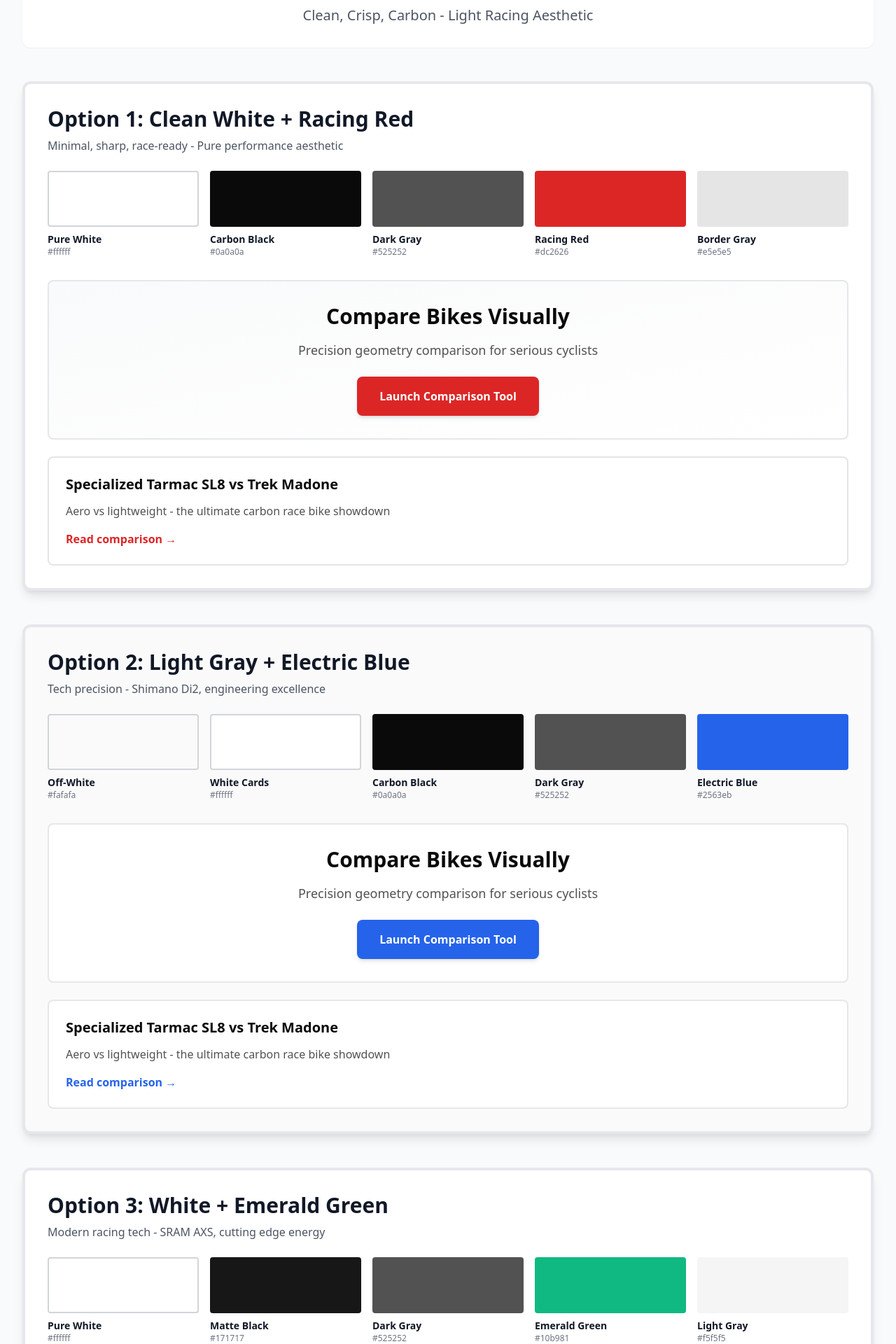
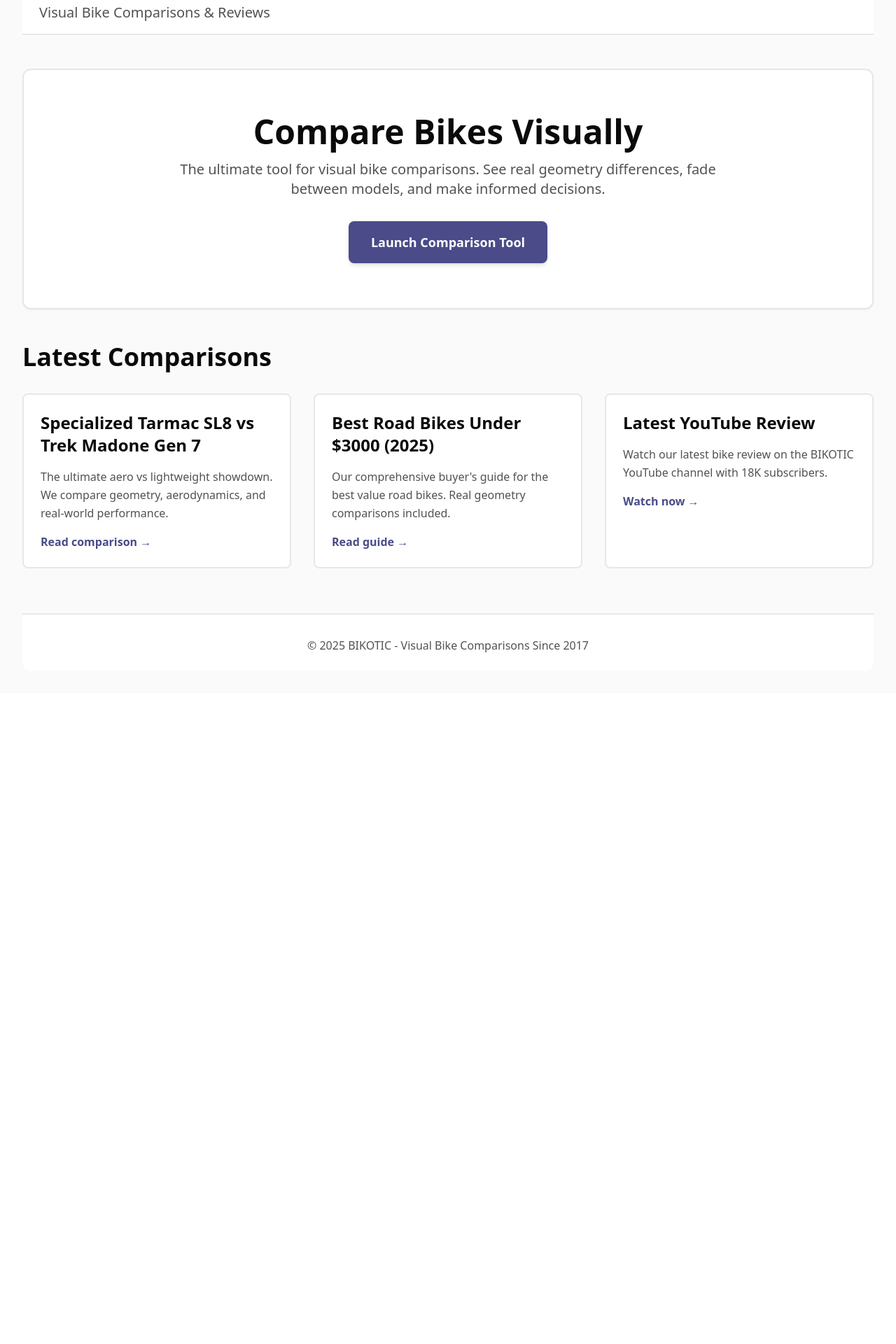
Before and after one commit to maccavamzoo/bikotic-genesis, a Next.js app: page / in a window 1280 px wide. Shown: the part 120-2040 px from the top of the page at 70% size. After the commit the page ends 1110 px from the top, so only its background shows below. Built offline with nearby package versions, Linux system fonts and the light colour scheme.

Commit message:
Update page.tsx

```diff
--- a/app/page.tsx
+++ b/app/page.tsx
@@ -1,238 +1,83 @@
 export default function Home() {
   return (
-    <main className="min-h-screen bg-gray-50 p-4 md:p-8">
+    <main className="min-h-screen bg-[#fafafa] p-4 md:p-8 font-sans">
       <div className="max-w-7xl mx-auto">
 
-        {/* Title */}
-        <div className="text-center mb-12 bg-white p-8 rounded-xl shadow-sm">
-          <h1 className="text-4xl md:text-5xl font-bold text-gray-900 mb-4">
-            BIKOTIC Color Palette Options
+        {/* Header */}
+        <header className="bg-white border-b-2 border-gray-200 pb-4 mb-8 md:mb-12 px-6 pt-6 rounded-t-xl">
+          <h1 className="text-4xl md:text-5xl lg:text-6xl m-0 text-[#0a0a0a] font-bold">
+            BIKOTIC
           </h1>
-          <p className="text-xl text-gray-600">
-            Clean, Crisp, Carbon - Light Racing Aesthetic
+          <p className="text-lg md:text-xl mt-2 text-[#525252]">
+            Visual Bike Comparisons & Reviews
           </p>
-        </div>
+        </header>
 
-        {/* OPTION 1: Clean White + Carbon Black + Racing Red */}
-        <section className="mb-12 bg-white rounded-xl overflow-hidden shadow-lg border-4 border-gray-200">
-          <div className="p-8">
-            <div className="mb-6">
-              <h2 className="text-3xl font-bold mb-2 text-gray-900">Option 1: Clean White + Racing Red</h2>
-              <p className="text-gray-600">Minimal, sharp, race-ready - Pure performance aesthetic</p>
-            </div>
+        {/* Hero Section */}
+        <section className="bg-white border-2 border-gray-200 p-8 md:p-12 lg:p-16 rounded-xl mb-8 md:mb-12 text-center shadow-sm">
+          <h2 className="text-3xl md:text-4xl lg:text-5xl mb-4 text-[#0a0a0a] font-bold">
+            Compare Bikes Visually
+          </h2>
+          <p className="text-lg md:text-xl mb-6 md:mb-8 text-[#525252] max-w-3xl mx-auto">
+            The ultimate tool for visual bike comparisons. See real geometry differences, fade between models, and make informed decisions.
+          </p>
+          <button className="bg-bikotic-blue text-white border-none px-6 md:px-8 py-3 md:py-4 text-base md:text-lg font-bold rounded-lg cursor-pointer hover:bg-bikotic-blue-dark transition-colors shadow-md">
+            Launch Comparison Tool
+          </button>
+        </section>
 
-            {/* Color swatches */}
-            <div className="grid grid-cols-2 md:grid-cols-5 gap-4 mb-8">
-              <div>
-                <div className="h-20 bg-white border-2 border-gray-300 rounded mb-2"></div>
-                <p className="text-sm text-gray-900 font-semibold">Pure White</p>
-                <p className="text-xs text-gray-500">#ffffff</p>
-              </div>
-              <div>
-                <div className="h-20 bg-[#0a0a0a] rounded mb-2"></div>
-                <p className="text-sm text-gray-900 font-semibold">Carbon Black</p>
-                <p className="text-xs text-gray-500">#0a0a0a</p>
-              </div>
-              <div>
-                <div className="h-20 bg-[#525252] rounded mb-2"></div>
-                <p className="text-sm text-gray-900 font-semibold">Dark Gray</p>
-                <p className="text-xs text-gray-500">#525252</p>
-              </div>
-              <div>
-                <div className="h-20 bg-[#dc2626] rounded mb-2"></div>
-                <p className="text-sm text-gray-900 font-semibold">Racing Red</p>
-                <p className="text-xs text-gray-500">#dc2626</p>
-              </div>
-              <div>
-                <div className="h-20 bg-[#e5e5e5] rounded mb-2"></div>
-                <p className="text-sm text-gray-900 font-semibold">Border Gray</p>
-                <p className="text-xs text-gray-500">#e5e5e5</p>
-              </div>
-            </div>
+        {/* Featured Content */}
+        <section>
+          <h2 className="text-2xl md:text-3xl lg:text-4xl mb-6 md:mb-8 text-[#0a0a0a] font-bold">
+            Latest Comparisons
+          </h2>
 
-            {/* Sample hero */}
-            <div className="bg-gradient-to-br from-gray-50 to-white border-2 border-gray-200 p-8 rounded-lg text-center mb-6">
-              <h3 className="text-3xl font-bold mb-4 text-[#0a0a0a]">Compare Bikes Visually</h3>
-              <p className="text-[#525252] mb-6 text-lg">Precision geometry comparison for serious cyclists</p>
-              <button className="bg-[#dc2626] text-white px-8 py-4 rounded-lg font-bold hover:bg-red-700 transition-colors shadow-md">
-                Launch Comparison Tool
-              </button>
-            </div>
+          <div className="grid grid-cols-1 md:grid-cols-2 lg:grid-cols-3 gap-6 md:gap-8">
+            {/* Article Card 1 */}
+            <article className="bg-white border-2 border-gray-200 rounded-lg p-6 hover:border-bikotic-blue hover:shadow-lg transition-all">
+              <h3 className="text-xl md:text-2xl mb-4 text-[#0a0a0a] font-bold">
+                Specialized Tarmac SL8 vs Trek Madone Gen 7
+              </h3>
+              <p className="text-[#525252] leading-relaxed mb-4">
+                The ultimate aero vs lightweight showdown. We compare geometry, aerodynamics, and real-world performance.
+              </p>
+              <a href="#" className="text-bikotic-blue no-underline font-semibold hover:underline">
+                Read comparison →
+              </a>
+            </article>
 
-            {/* Sample card */}
-            <div className="bg-white p-6 rounded-lg border-2 border-[#e5e5e5] hover:border-[#dc2626] transition-colors">
-              <h4 className="text-xl font-bold mb-3 text-[#0a0a0a]">Specialized Tarmac SL8 vs Trek Madone</h4>
-              <p className="text-[#525252] mb-4">Aero vs lightweight - the ultimate carbon race bike showdown</p>
-              <a href="#" className="text-[#dc2626] font-semibold hover:underline">Read comparison →</a>
-            </div>
+            {/* Article Card 2 */}
+            <article className="bg-white border-2 border-gray-200 rounded-lg p-6 hover:border-bikotic-blue hover:shadow-lg transition-all">
+              <h3 className="text-xl md:text-2xl mb-4 text-[#0a0a0a] font-bold">
+                Best Road Bikes Under $3000 (2025)
+              </h3>
+              <p className="text-[#525252] leading-relaxed mb-4">
+                Our comprehensive buyer's guide for the best value road bikes. Real geometry comparisons included.
+              </p>
+              <a href="#" className="text-bikotic-blue no-underline font-semibold hover:underline">
+                Read guide →
+              </a>
+            </article>
+
+            {/* Article Card 3 */}
+            <article className="bg-white border-2 border-gray-200 rounded-lg p-6 hover:border-bikotic-blue hover:shadow-lg transition-all">
+              <h3 className="text-xl md:text-2xl mb-4 text-[#0a0a0a] font-bold">
+                Latest YouTube Review
+              </h3>
+              <p className="text-[#525252] leading-relaxed mb-4">
+                Watch our latest bike review on the BIKOTIC YouTube channel with 18K subscribers.
+              </p>
+              <a href="#" className="text-bikotic-blue no-underline font-semibold hover:underline">
+                Watch now →
+              </a>
+            </article>
           </div>
         </section>
 
-        {/* OPTION 2: Light Gray + Carbon + Electric Blue */}
-        <section className="mb-12 bg-[#fafafa] rounded-xl overflow-hidden shadow-lg border-4 border-gray-200">
-          <div className="p-8">
-            <div className="mb-6">
-              <h2 className="text-3xl font-bold mb-2 text-gray-900">Option 2: Light Gray + Electric Blue</h2>
-              <p className="text-gray-600">Tech precision - Shimano Di2, engineering excellence</p>
-            </div>
-
-            {/* Color swatches */}
-            <div className="grid grid-cols-2 md:grid-cols-5 gap-4 mb-8">
-              <div>
-                <div className="h-20 bg-[#fafafa] border-2 border-gray-300 rounded mb-2"></div>
-                <p className="text-sm text-gray-900 font-semibold">Off-White</p>
-                <p className="text-xs text-gray-500">#fafafa</p>
-              </div>
-              <div>
-                <div className="h-20 bg-white border-2 border-gray-300 rounded mb-2"></div>
-                <p className="text-sm text-gray-900 font-semibold">White Cards</p>
-                <p className="text-xs text-gray-500">#ffffff</p>
-              </div>
-              <div>
-                <div className="h-20 bg-[#0a0a0a] rounded mb-2"></div>
-                <p className="text-sm text-gray-900 font-semibold">Carbon Black</p>
-                <p className="text-xs text-gray-500">#0a0a0a</p>
-              </div>
-              <div>
-                <div className="h-20 bg-[#525252] rounded mb-2"></div>
-                <p className="text-sm text-gray-900 font-semibold">Dark Gray</p>
-                <p className="text-xs text-gray-500">#525252</p>
-              </div>
-              <div>
-                <div className="h-20 bg-[#2563eb] rounded mb-2"></div>
-                <p className="text-sm text-gray-900 font-semibold">Electric Blue</p>
-                <p className="text-xs text-gray-500">#2563eb</p>
-              </div>
-            </div>
-
-            {/* Sample hero */}
-            <div className="bg-white border-2 border-gray-200 p-8 rounded-lg text-center mb-6">
-              <h3 className="text-3xl font-bold mb-4 text-[#0a0a0a]">Compare Bikes Visually</h3>
-              <p className="text-[#525252] mb-6 text-lg">Precision geometry comparison for serious cyclists</p>
-              <button className="bg-[#2563eb] text-white px-8 py-4 rounded-lg font-bold hover:bg-blue-700 transition-colors shadow-md">
-                Launch Comparison Tool
-              </button>
-            </div>
-
-            {/* Sample card */}
-            <div className="bg-white p-6 rounded-lg border-2 border-gray-200 hover:border-[#2563eb] transition-colors">
-              <h4 className="text-xl font-bold mb-3 text-[#0a0a0a]">Specialized Tarmac SL8 vs Trek Madone</h4>
-              <p className="text-[#525252] mb-4">Aero vs lightweight - the ultimate carbon race bike showdown</p>
-              <a href="#" className="text-[#2563eb] font-semibold hover:underline">Read comparison →</a>
-            </div>
-          </div>
-        </section>
-
-        {/* OPTION 3: White + Matte Carbon + Emerald Green */}
-        <section className="mb-12 bg-white rounded-xl overflow-hidden shadow-lg border-4 border-gray-200">
-          <div className="p-8">
-            <div className="mb-6">
-              <h2 className="text-3xl font-bold mb-2 text-gray-900">Option 3: White + Emerald Green</h2>
-              <p className="text-gray-600">Modern racing tech - SRAM AXS, cutting edge energy</p>
-            </div>
-
-            {/* Color swatches */}
-            <div className="grid grid-cols-2 md:grid-cols-5 gap-4 mb-8">
-              <div>
-                <div className="h-20 bg-white border-2 border-gray-300 rounded mb-2"></div>
-                <p className="text-sm text-gray-900 font-semibold">Pure White</p>
-                <p className="text-xs text-gray-500">#ffffff</p>
-              </div>
-              <div>
-                <div className="h-20 bg-[#171717] rounded mb-2"></div>
-                <p className="text-sm text-gray-900 font-semibold">Matte Black</p>
-                <p className="text-xs text-gray-500">#171717</p>
-              </div>
-              <div>
-                <div className="h-20 bg-[#525252] rounded mb-2"></div>
-                <p className="text-sm text-gray-900 font-semibold">Dark Gray</p>
-                <p className="text-xs text-gray-500">#525252</p>
-              </div>
-              <div>
-                <div className="h-20 bg-[#10b981] rounded mb-2"></div>
-                <p className="text-sm text-gray-900 font-semibold">Emerald Green</p>
-                <p className="text-xs text-gray-500">#10b981</p>
-              </div>
-              <div>
-                <div className="h-20 bg-[#f5f5f5] rounded mb-2"></div>
-                <p className="text-sm text-gray-900 font-semibold">Light Gray</p>
-                <p className="text-xs text-gray-500">#f5f5f5</p>
-              </div>
-            </div>
-
-            {/* Sample hero */}
-            <div className="bg-[#f5f5f5] border-2 border-gray-200 p-8 rounded-lg text-center mb-6">
-              <h3 className="text-3xl font-bold mb-4 text-[#171717]">Compare Bikes Visually</h3>
-              <p className="text-[#525252] mb-6 text-lg">Precision geometry comparison for serious cyclists</p>
-              <button className="bg-[#10b981] text-white px-8 py-4 rounded-lg font-bold hover:bg-green-600 transition-colors shadow-md">
-                Launch Comparison Tool
-              </button>
-            </div>
-
-            {/* Sample card */}
-            <div className="bg-white p-6 rounded-lg border-2 border-gray-200 hover:border-[#10b981] transition-colors">
-              <h4 className="text-xl font-bold mb-3 text-[#171717]">Specialized Tarmac SL8 vs Trek Madone</h4>
-              <p className="text-[#525252] mb-4">Aero vs lightweight - the ultimate carbon race bike showdown</p>
-              <a href="#" className="text-[#10b981] font-semibold hover:underline">Read comparison →</a>
-            </div>
-          </div>
-        </section>
-
-        {/* OPTION 4: Minimal White + Brushed Aluminum + Red */}
-        <section className="mb-12 bg-white rounded-xl overflow-hidden shadow-lg border-4 border-gray-200">
-          <div className="p-8">
-            <div className="mb-6">
-              <h2 className="text-3xl font-bold mb-2 text-gray-900">Option 4: Minimal + Brushed Aluminum</h2>
-              <p className="text-gray-600">Ultra premium - Pinarello, Colnago, understated luxury</p>
-            </div>
-
-            {/* Color swatches */}
-            <div className="grid grid-cols-2 md:grid-cols-5 gap-4 mb-8">
-              <div>
-                <div className="h-20 bg-white border-2 border-gray-300 rounded mb-2"></div>
-                <p className="text-sm text-gray-900 font-semibold">White</p>
-                <p className="text-xs text-gray-500">#ffffff</p>
-              </div>
-              <div>
-                <div className="h-20 bg-[#0a0a0a] rounded mb-2"></div>
-                <p className="text-sm text-gray-900 font-semibold">Black</p>
-                <p className="text-xs text-gray-500">#0a0a0a</p>
-              </div>
-              <div>
-                <div className="h-20 bg-[#737373] rounded mb-2"></div>
-                <p className="text-sm text-gray-900 font-semibold">Aluminum Gray</p>
-                <p className="text-xs text-gray-500">#737373</p>
-              </div>
-              <div>
-                <div className="h-20 bg-[#ef4444] rounded mb-2"></div>
-                <p className="text-sm text-gray-900 font-semibold">Bright Red</p>
-                <p className="text-xs text-gray-500">#ef4444</p>
-              </div>
-              <div>
-                <div className="h-20 bg-[#f5f5f5] rounded mb-2"></div>
-                <p className="text-sm text-gray-900 font-semibold">Hover Gray</p>
-                <p className="text-xs text-gray-500">#f5f5f5</p>
-              </div>
-            </div>
-
-            {/* Sample hero */}
-            <div className="bg-gradient-to-br from-white to-gray-50 border-2 border-gray-200 p-8 rounded-lg text-center mb-6">
-              <h3 className="text-3xl font-bold mb-4 text-[#0a0a0a]">Compare Bikes Visually</h3>
-              <p className="text-[#737373] mb-6 text-lg">Precision geometry comparison for serious cyclists</p>
-              <button className="bg-[#737373] text-white px-8 py-4 rounded-lg font-bold hover:bg-[#525252] transition-colors shadow-md">
-                Launch Comparison Tool
-              </button>
-            </div>
-
-            {/* Sample card */}
-            <div className="bg-white p-6 rounded-lg border-2 border-gray-200 hover:bg-[#f5f5f5] transition-colors">
-              <h4 className="text-xl font-bold mb-3 text-[#0a0a0a]">Specialized Tarmac SL8 vs Trek Madone</h4>
-              <p className="text-[#737373] mb-4">Aero vs lightweight - the ultimate carbon race bike showdown</p>
-              <a href="#" className="text-[#ef4444] font-semibold hover:underline">Read comparison →</a>
-            </div>
-          </div>
-        </section>
-
+        {/* Footer */}
+        <footer className="mt-12 md:mt-16 pt-6 md:pt-8 border-t-2 border-gray-200 text-[#525252] text-center bg-white px-6 pb-6 rounded-b-xl">
+          <p>© 2025 BIKOTIC - Visual Bike Comparisons Since 2017</p>
+        </footer>
       </div>
     </main>
   );
```
